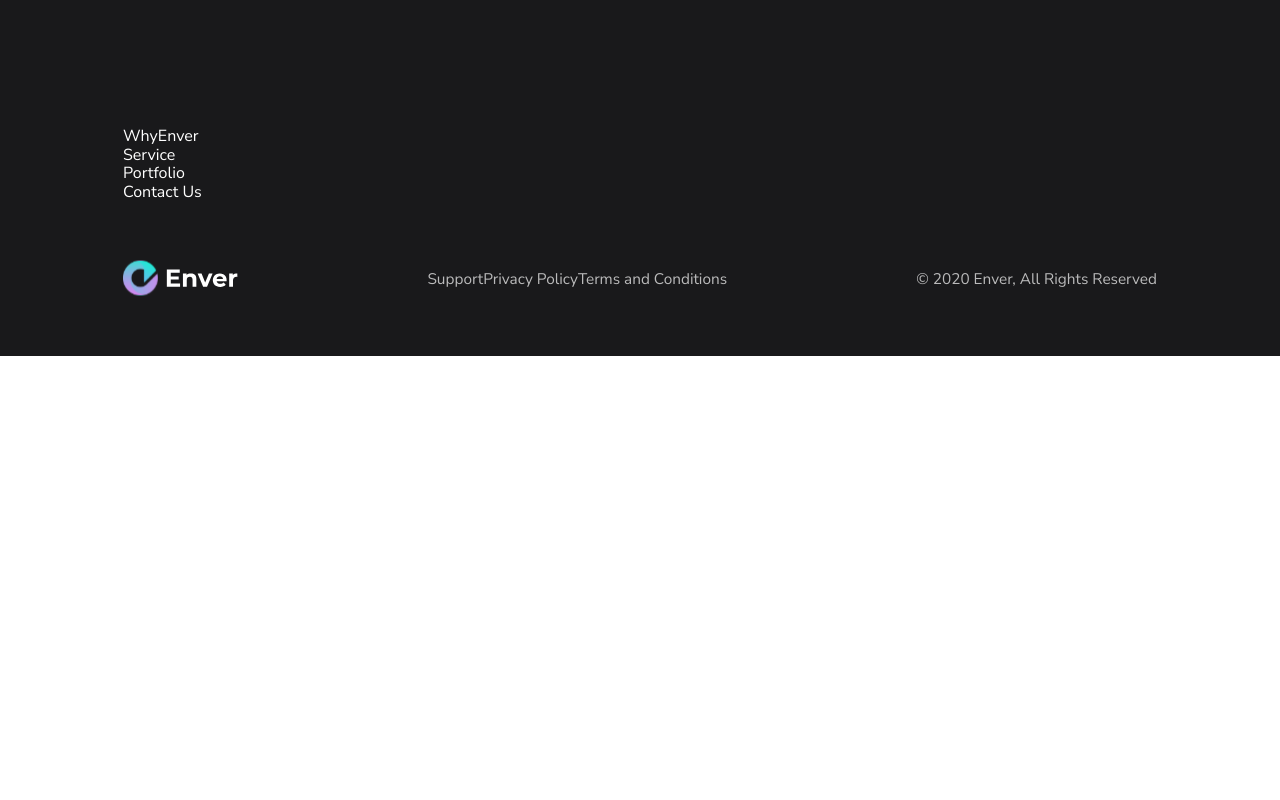
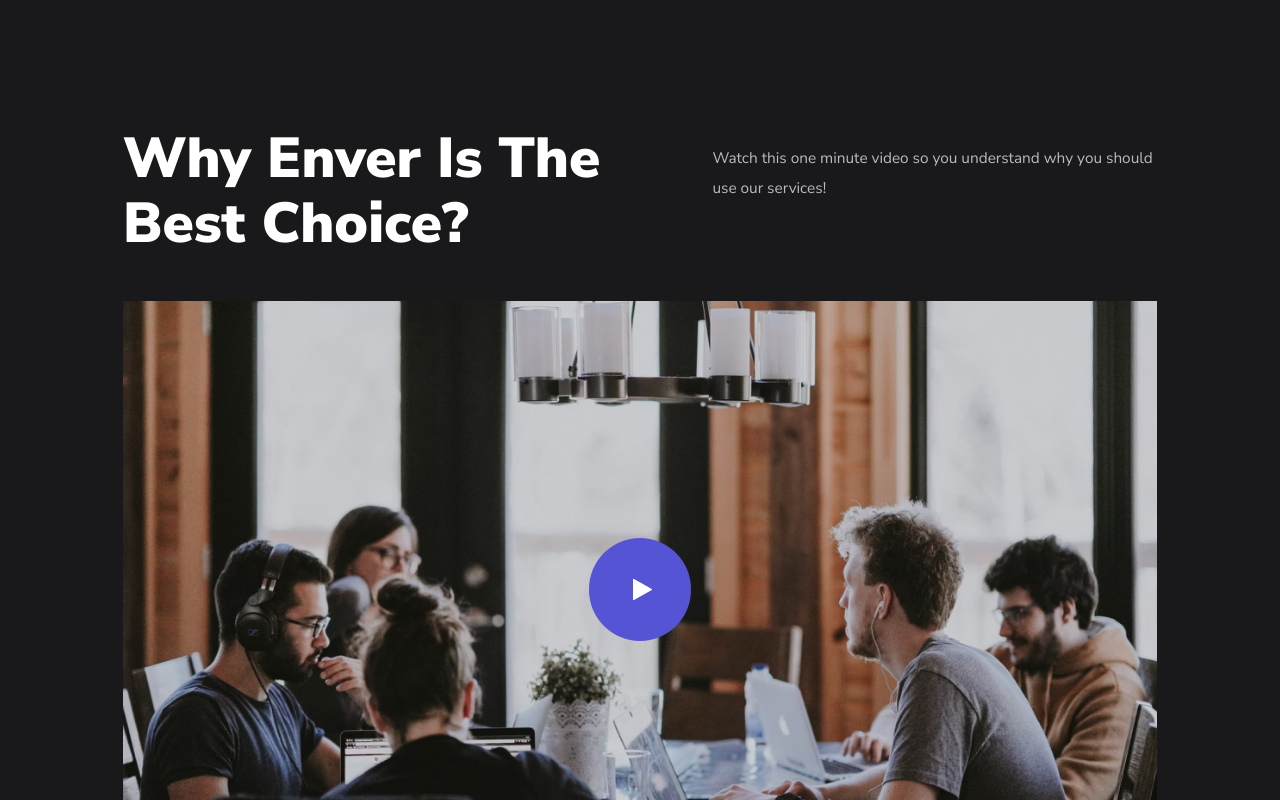
Before and after one commit to StVictoria/enver, a Next.js app: page / in a window 1280 px wide. Shown: the part 720-1520 px from the top of the page. Before the commit the page ends 1076 px from the top, so only its background shows below. Built offline with nearby package versions, Linux system fonts and the light colour scheme.

Commit message:
create why enver

```diff
--- a/components/Main.tsx
+++ b/components/Main.tsx
@@ -3,6 +3,7 @@ import Header from './_base/Header'
 import s from './Main.module.sass'
 import Footer from './_base/Footer'
 import Banner from './Banner'
+import WhyEnver from './WhyEnver'
 
 const Main: FC = () => {
   return (
@@ -10,13 +11,9 @@ const Main: FC = () => {
       <Header />
       <main className='container'>
         <Banner />
-
-        <section>WhyEnver</section>
-
+        <WhyEnver />
         <section>Service</section>
-
         <section>Portfolio</section>
-
         <section>Contact Us</section>
       </main>
       <Footer />
--- /dev/null
+++ b/components/WhyEnver/index.tsx
@@ -0,0 +1,21 @@
+import { FC } from 'react'
+import s from './styles.module.sass'
+
+const WhyEnver: FC = () => {
+  return (
+    <section className={`${s.whyEnver} sectionMB`}>
+      <div className={s.whyEnver_titleBlock}>
+        <h2 className={s.whyEnver_title}>Why Enver Is The Best Choice?</h2>
+        <p className={s.whyEnver_descr}>
+          Watch this one minute video so you understand why you should use our
+          services!
+        </p>
+      </div>
+      <div className={s.whyEnver_video}>
+        <div className={s.whyEnver_playButton} />
+      </div>
+    </section>
+  )
+}
+
+export default WhyEnver
--- /dev/null
+++ b/components/WhyEnver/styles.module.sass
@@ -0,0 +1,46 @@
+@import '/styles/vars.sass'
+
+.whyEnver_titleBlock
+    display: flex
+    justify-content: space-between
+    margin-bottom: 3vw
+
+.whyEnver_title
+    width: 48%
+    font-size: 4.4vw
+    font-weight: 900
+
+.whyEnver_descr
+    width: 43%
+    color: $color_text_secondary
+    line-height: 200%
+
+.whyEnver_video
+    display: flex
+    justify-content: center
+    align-items: center
+    width: 100%
+    height: 46vw
+    background: url('../../assets/people.png') center center / contain no-repeat
+
+.whyEnver_playButton
+    position: relative
+    width: 8vw
+    height: 8vw
+    background-color: $color_primary
+    border-radius: 50%
+    cursor: pointer
+    transition: 0.6s transform
+    &::before
+        content: ''
+        position: absolute
+        top: 50%
+        left: 50%
+        width: 20%
+        height: 20%
+        background: url('../../assets/play.svg') center center / contain no-repeat
+        margin-left: -8%
+        margin-top: -10%
+
+.whyEnver_playButton:hover
+    transform: scale(1.1)
--- a/styles/globals.sass
+++ b/styles/globals.sass
@@ -37,6 +37,9 @@ ul, li
     padding: 0
     margin: 0
 
+h1, h2, h3, h4
+    margin: 0
+
 .container
     max-width: $mainContentWidth
     padding: $mainSidesPadding
```
